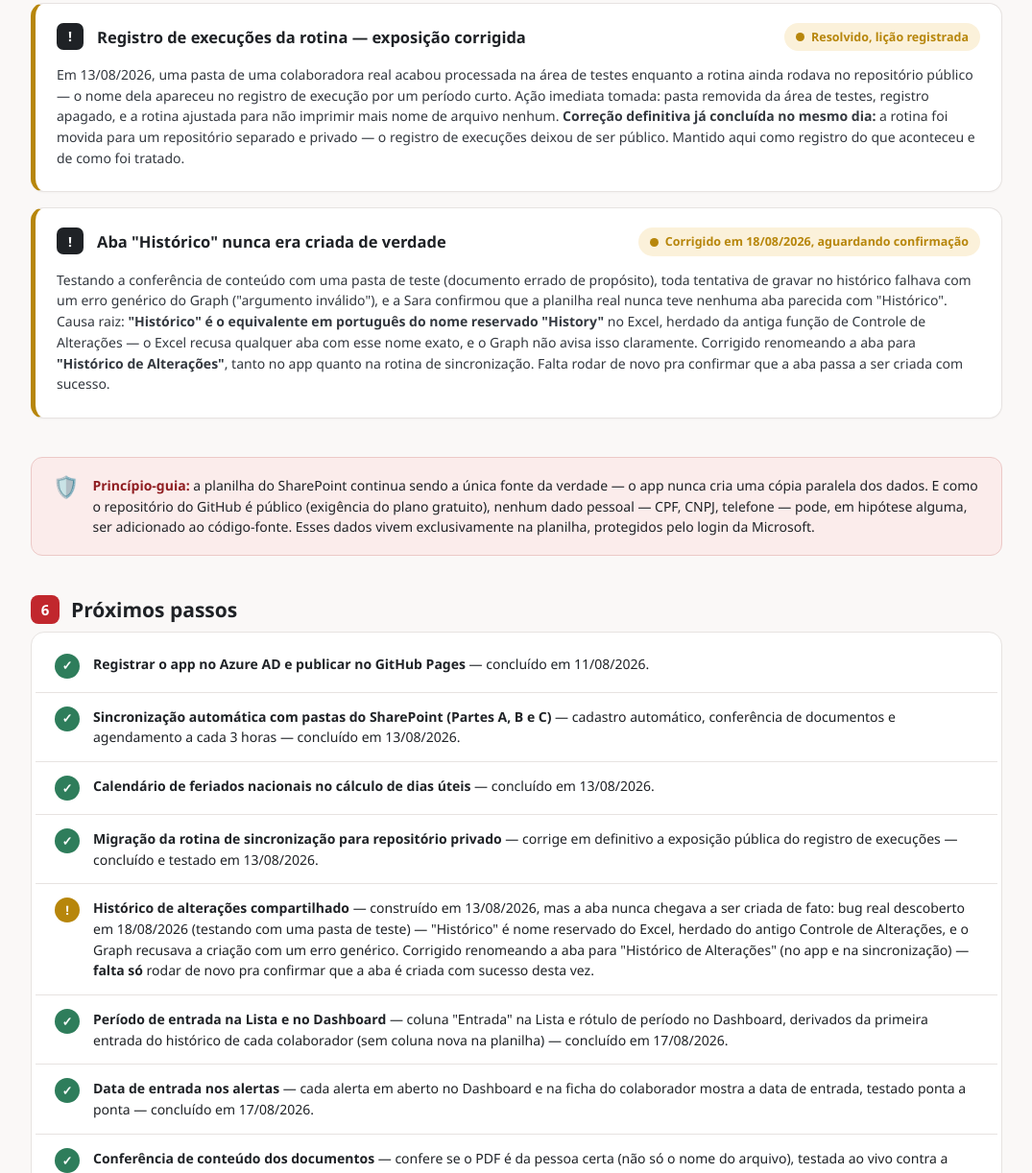
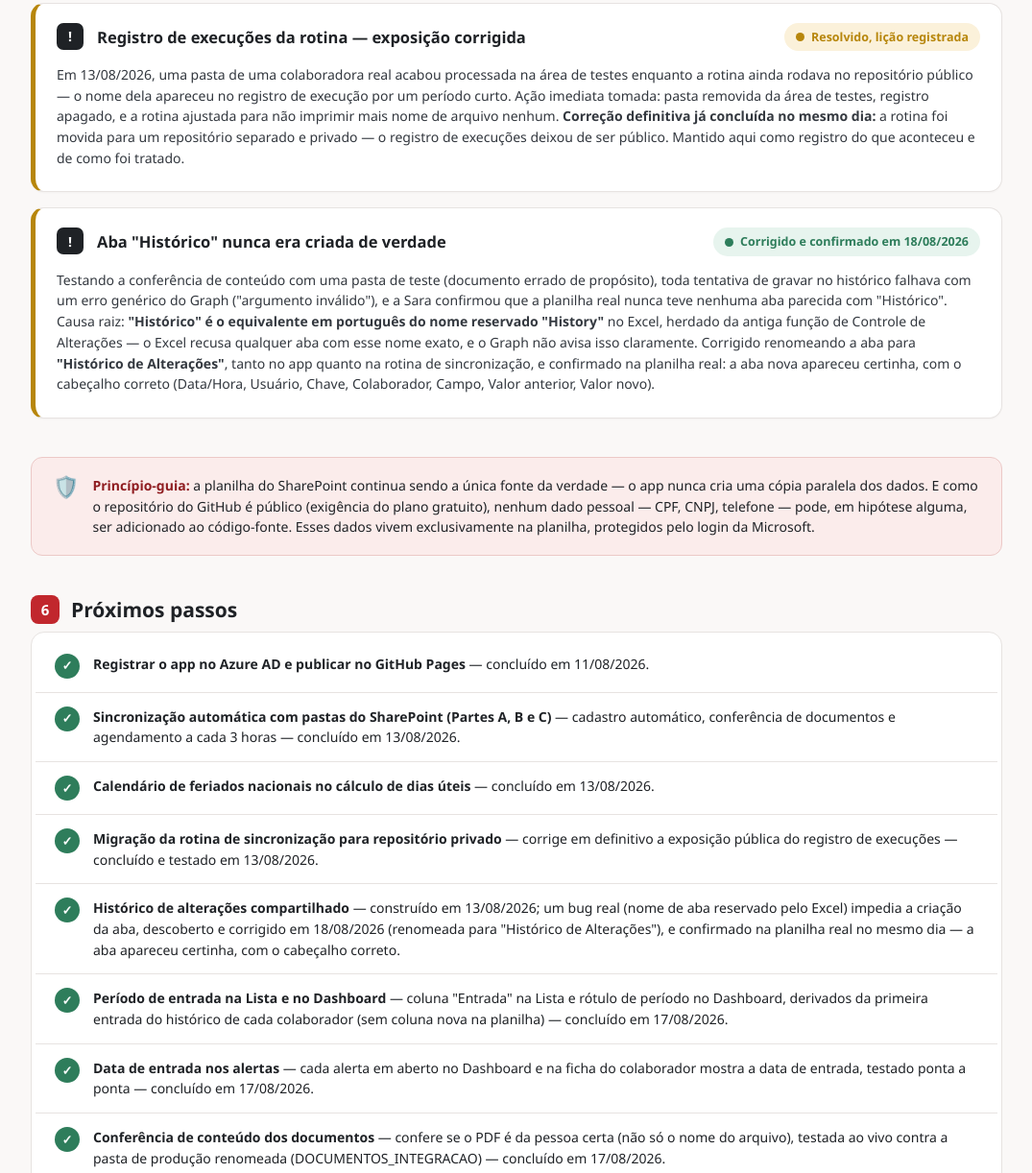
Before and after one commit to inovaangulo/auditoria-integracao, a plain HTML site: page plano-trabalho.html in a window 1280 px wide. Shown: the part 9451-10673 px from the top of the page at 96% size, without its empty margins (102-1177 px from the left). Drawn offline with Linux system fonts and the light colour scheme.

Commit message:
Sincroniza confirmacao do fix da aba Historico no plano-trabalho.html publicado
Essa confirmacao (testada na planilha real) ja tinha sido feita no arquivo
mestre, mas nao tinha sido replicada nessa copia ainda.

```diff
--- a/plano-trabalho.html
+++ b/plano-trabalho.html
@@ -563,8 +563,8 @@
 
     <div class="card parcial">
       <div class="top"><span class="idx">!</span><h3>Aba "Histórico" nunca era criada de verdade</h3>
-      <span class="badge b-parcial"><span class="dot"></span> Corrigido em 18/08/2026, aguardando confirmação</span></div>
-      <p style="margin:0 0 4px;font-size:14px;color:#33383f;">Testando a conferência de conteúdo com uma pasta de teste (documento errado de propósito), toda tentativa de gravar no histórico falhava com um erro genérico do Graph ("argumento inválido"), e a Sara confirmou que a planilha real nunca teve nenhuma aba parecida com "Histórico". Causa raiz: <b>"Histórico" é o equivalente em português do nome reservado "History"</b> no Excel, herdado da antiga função de Controle de Alterações — o Excel recusa qualquer aba com esse nome exato, e o Graph não avisa isso claramente. Corrigido renomeando a aba para <b>"Histórico de Alterações"</b>, tanto no app quanto na rotina de sincronização. Falta rodar de novo pra confirmar que a aba passa a ser criada com sucesso.</p>
+      <span class="badge b-feito"><span class="dot"></span> Corrigido e confirmado em 18/08/2026</span></div>
+      <p style="margin:0 0 4px;font-size:14px;color:#33383f;">Testando a conferência de conteúdo com uma pasta de teste (documento errado de propósito), toda tentativa de gravar no histórico falhava com um erro genérico do Graph ("argumento inválido"), e a Sara confirmou que a planilha real nunca teve nenhuma aba parecida com "Histórico". Causa raiz: <b>"Histórico" é o equivalente em português do nome reservado "History"</b> no Excel, herdado da antiga função de Controle de Alterações — o Excel recusa qualquer aba com esse nome exato, e o Graph não avisa isso claramente. Corrigido renomeando a aba para <b>"Histórico de Alterações"</b>, tanto no app quanto na rotina de sincronização, e confirmado na planilha real: a aba nova apareceu certinha, com o cabeçalho correto (Data/Hora, Usuário, Chave, Colaborador, Campo, Valor anterior, Valor novo).</p>
     </div>
   </section>
 
@@ -584,7 +584,7 @@
       <div class="row"><span class="num" style="background:var(--green)">✓</span><div><p><b>Sincronização automática com pastas do SharePoint (Partes A, B e C)</b> — cadastro automático, conferência de documentos e agendamento a cada 3 horas — concluído em 13/08/2026.</p></div></div>
       <div class="row"><span class="num" style="background:var(--green)">✓</span><div><p><b>Calendário de feriados nacionais no cálculo de dias úteis</b> — concluído em 13/08/2026.</p></div></div>
       <div class="row"><span class="num" style="background:var(--green)">✓</span><div><p><b>Migração da rotina de sincronização para repositório privado</b> — corrige em definitivo a exposição pública do registro de execuções — concluído e testado em 13/08/2026.</p></div></div>
-      <div class="row"><span class="num" style="background:var(--amber)">!</span><div><p><b>Histórico de alterações compartilhado</b> — construído em 13/08/2026, mas a aba nunca chegava a ser criada de fato: bug real descoberto em 18/08/2026 (testando com uma pasta de teste) — "Histórico" é nome reservado do Excel, herdado do antigo Controle de Alterações, e o Graph recusava a criação com um erro genérico. Corrigido renomeando a aba para "Histórico de Alterações" (no app e na sincronização) — <b>falta só</b> rodar de novo pra confirmar que a aba é criada com sucesso desta vez.</p></div></div>
+      <div class="row"><span class="num" style="background:var(--green)">✓</span><div><p><b>Histórico de alterações compartilhado</b> — construído em 13/08/2026; um bug real (nome de aba reservado pelo Excel) impedia a criação da aba, descoberto e corrigido em 18/08/2026 (renomeada para "Histórico de Alterações"), e confirmado na planilha real no mesmo dia — a aba apareceu certinha, com o cabeçalho correto.</p></div></div>
       <div class="row"><span class="num" style="background:var(--green)">✓</span><div><p><b>Período de entrada na Lista e no Dashboard</b> — coluna "Entrada" na Lista e rótulo de período no Dashboard, derivados da primeira entrada do histórico de cada colaborador (sem coluna nova na planilha) — concluído em 17/08/2026.</p></div></div>
       <div class="row"><span class="num" style="background:var(--green)">✓</span><div><p><b>Data de entrada nos alertas</b> — cada alerta em aberto no Dashboard e na ficha do colaborador mostra a data de entrada, testado ponta a ponta — concluído em 17/08/2026.</p></div></div>
       <div class="row"><span class="num" style="background:var(--green)">✓</span><div><p><b>Conferência de conteúdo dos documentos</b> — confere se o PDF é da pessoa certa (não só o nome do arquivo), testada ao vivo contra a pasta de produção renomeada (DOCUMENTOS_INTEGRACAO) — concluído em 17/08/2026.</p></div></div>
```
